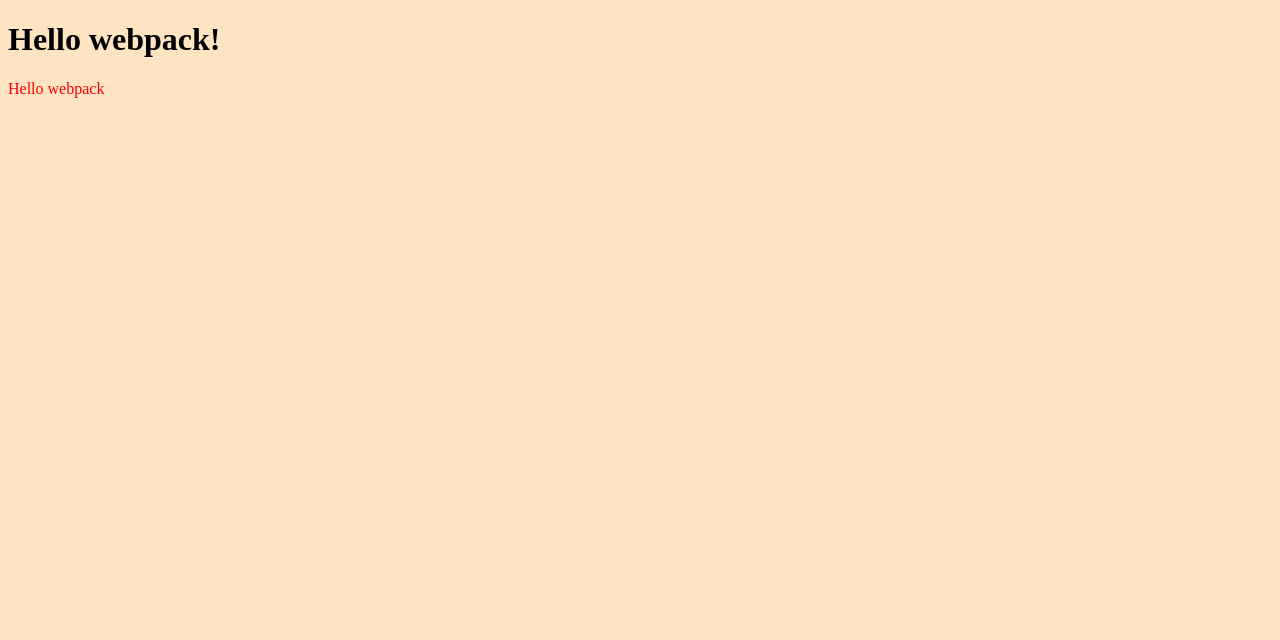
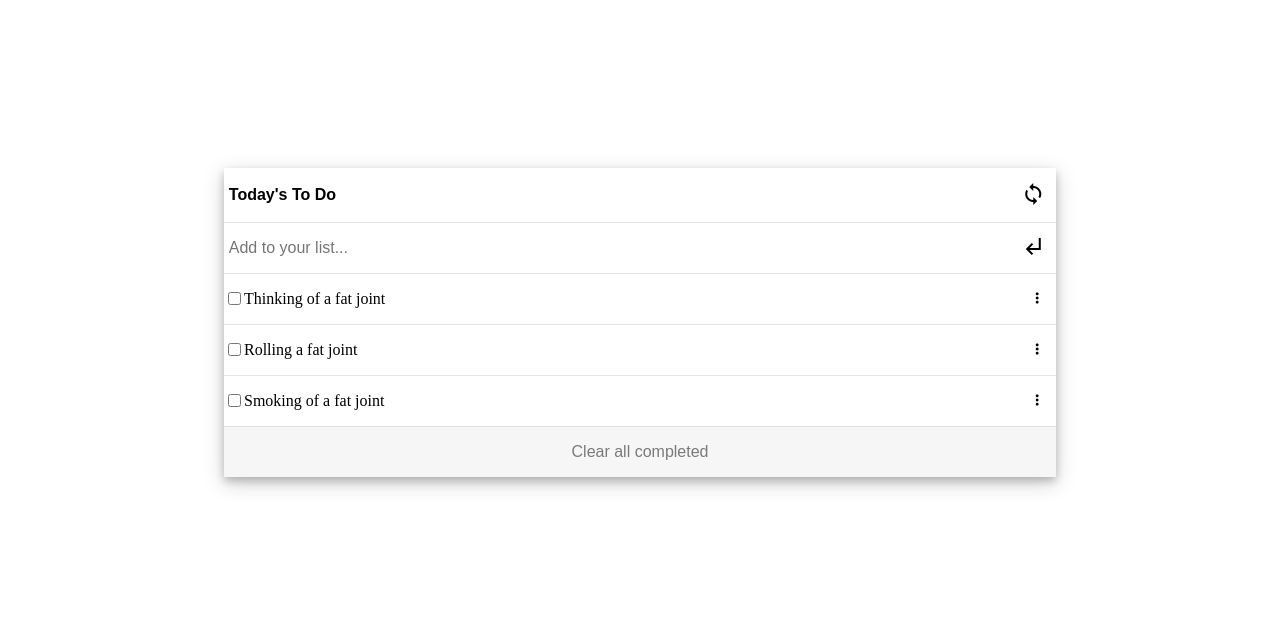
Before and after one commit to Lockless404/To-do-list, a website built with webpack: page src/index.html in a window 1280 px wide. Built offline with nearby package versions, Linux system fonts and the light colour scheme.

Commit message:
Completed html structure and styling with css. Added to do list tasks dynamically.

```diff
--- a/src/index.html
+++ b/src/index.html
@@ -3,9 +3,26 @@
 <head>
     <meta charset="UTF-8">
     <meta name="viewport" content="width=device-width, initial-scale=1.0">
-    <title>Wbpack Exercise</title>
+    <title>To Do List</title>
+    <script src='https://kit.fontawesome.com/a076d05399.js' crossorigin='anonymous'></script>
+    <link href="https://fonts.googleapis.com/icon?family=Material+Icons" rel="stylesheet">
 </head>
 <body>
-    <h1>Hello webpack!</h1>
+  <section>
+    <form action="">
+      <div class="heading">
+        <h1>Today's To Do</h1>
+        <button class="reloadBtn"><i class="material-icons">sync</i></button>
+      </div>
+      <div class="inputField">
+        <input class="input" type="text" placeholder="Add to your list...">
+        <button class="enterBtn"><i class="material-icons">subdirectory_arrow_left</i></button>
+      </div>
+      <ul class="tasks">
+
+      </ul>
+      <button class="removeAll">Clear all completed</button>
+    </form>
+  </section>
 </body>
 </html>
--- a/src/index.js
+++ b/src/index.js
@@ -1,14 +1,38 @@
-import _ from 'lodash';
 import './style.css';
+const tasks = document.querySelector('.tasks');
 
-function component() {
-  const element = document.createElement('div');
+const tasksArray = [
+  {
+    description: 'Thinking of a fat joint',
+    completed: false,
+    index: 0,
+  },
+  {
+    description: 'Rolling a fat joint',
+    completed: false,
+    index: 1,
+  },
+  {
+    description: 'Smoking of a fat joint',
+    completed: false,
+    index: 2,
+  },
+];
 
-  // Lodash, now imported by this script
-  element.innerHTML = _.join(['Hello', 'webpack'], ' ');
-  element.classList.add('hello');
-
-  return element;
-}
-
-document.body.appendChild(component());
+function render() {
+  for (let i = 0; i < tasksArray.length; i +=1) {
+    tasks.innerHTML += `
+    <li class="displayList">
+      <div class="innerItems">
+        <input type="checkbox">
+        <p>${tasksArray[i].description}</p>
+      </div>
+      <div class="innerItems">
+        <button class="listButton"><i class='fas fa-ellipsis-v'></i></button>
+        <button class="binButton"><i class="material-icons" id="bin">delete</i></button>
+      </div>
+    </li>
+    `;
+  }
+};
+window.addEventListener('load', render());
--- a/src/style.css
+++ b/src/style.css
@@ -1,7 +1,86 @@
-.hello {
-  color: red;
+body {
+  background-color: #fff;
+  display: flex;
+  flex-direction: column;
+  align-items: center;
 }
 
-body {
-  background-color: bisque;
+form {
+  width: 65vw;
+  margin: 10rem;
+  box-shadow: 0 4px 8px 0 rgba(0, 0, 0, 0.2), 0 6px 20px 0 rgba(0, 0, 0, 0.19);
 }
+
+.heading {
+  padding: 0.3rem;
+  display: flex;
+  justify-content: space-between;
+  border-bottom: 1px solid rgba(0, 0, 0, 0.103);
+}
+
+h1 {
+  font-size: 1rem;
+  font-family: sans-serif;
+  font-weight: 550;
+}
+
+button {
+  background-color: #fff;
+  border: none;
+  cursor: pointer;
+}
+
+.inputField {
+  display: flex;
+}
+
+.input {
+  padding: 0.8rem 0.3rem 0.8rem 0.3rem;
+  border: 0;
+  width: 98%;
+  font-size: 1rem;
+}
+
+.enterBtn {
+  padding: 0.7rem;
+}
+
+.tasks {
+  list-style: none;
+  padding: 0;
+  margin: 0;
+}
+
+.displayList {
+  display: flex;
+  justify-content: space-between;
+  align-items: center;
+  border-top: 1px solid rgba(0, 0, 0, 0.103);
+}
+
+.binButton {
+  display: none;
+}
+
+.listButton {
+  cursor: move;
+}
+
+.innerItems {
+  display: flex;
+  justify-content: space-between;
+  align-items: center;
+  padding-right: 0.7rem;
+}
+
+.removeAll {
+  width: 100%;
+  padding: 0.3rem;
+  border: none;
+  border-top: 1px solid rgba(0, 0, 0, 0.103);
+  text-align: center;
+  font-size: 1rem;
+  padding: 1rem 0.3rem 1rem 0.3rem;
+  color: rgba(0, 0, 0, 0.507);
+  background-color: rgba(0, 0, 0, 0.034);
+}
```
